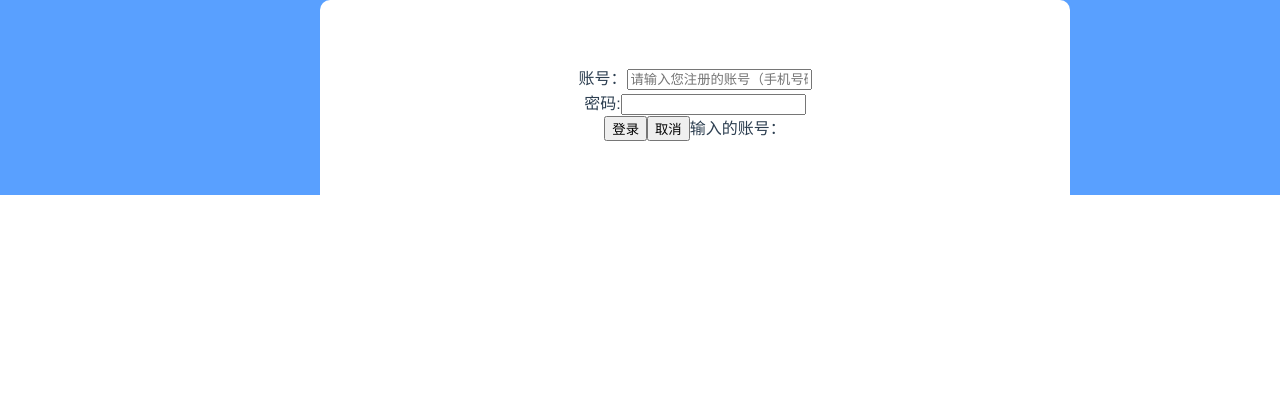
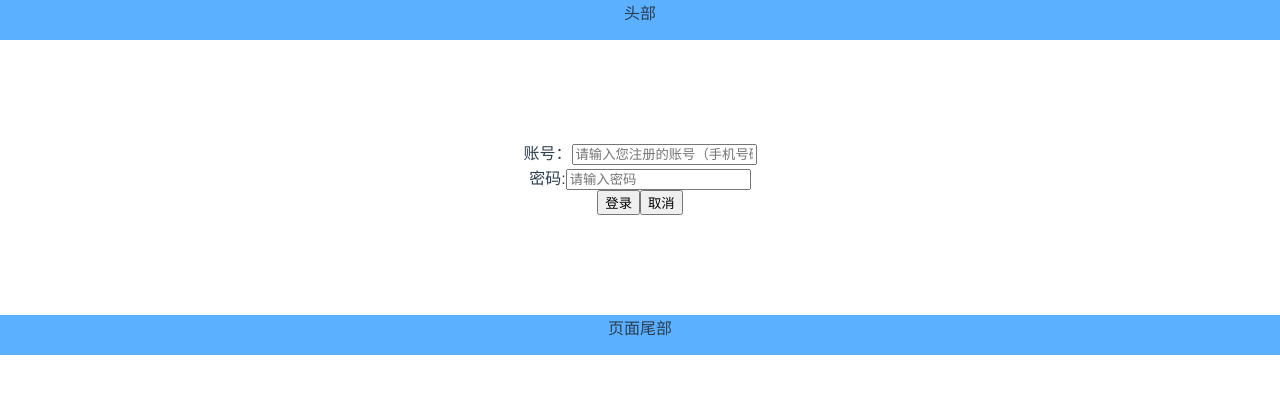
Before and after one commit to Amber-Xu-xuan/huipin_frontend, a Vue app: page / in a window 1280 px wide. Shown: the top 394 px of the page. Built offline with nearby package versions, Linux system fonts and the light colour scheme; what vue-resource would draw is missing.

Commit message:
利用axios进行前后端整合测试

```diff
--- a/src/components/Header.vue
+++ /dev/null
@@ -1,28 +0,0 @@
-<template>
-    <div class="header">
-      <span><i class="" ></i></span>
-      <a href="#">首页</a>
-      <a href="#">招聘会</a>
-      <a href="#">帮助</a>
-    </div>
-</template>
-
-<script>
-export default {
-  name: 'Header'
-}
-</script>
-
-<style scoped>
-.header{
-  background-color: #5bb0ff;
-  height: 2.5rem;
-}
-a{
-  text-decoration: none;
-  color: #fff;
-  font-size: 16px;
-  float: right;
-  margin: 5px;
-}
-</style>
--- a/src/components/Login.vue
+++ b/src/components/Login.vue
@@ -1,38 +1,54 @@
 <template>
-  <el-row type="flex" justify="center" class="login-container">
-    <el-col :span="12" :xs="24" :sm="12" :md="12">
-      <div class="login-content">
+  <div>
+    <ZPHeader></ZPHeader>
     <form>
-          <label for="account">账号：</label><input type="text" v-model="account" id="account" placeholder="请输入您注册的账号（手机号码）"/>
+      <label for="account">账号：</label><input type="text" v-model="loginInfoVo.phone" id="account" placeholder="请输入您注册的账号（手机号码）"/>
       <div>
-            <label for="password">密码:</label><input type="password" v-model="password" id="password" value=""/>
+        <label for="password">密码:</label><input type="password" v-model="loginInfoVo.password" id="password" value="" placeholder="请输入密码"/>
       </div>
       <button @click="login">登录</button>
-          <button @onClick="exit" type="reset">取消</button>
-          <span>输入的账号：</span>{{account}}
+      <button type="reset">取消</button>
     </form>
+    <ZPFooter></ZPFooter>
+  <!--<el-row type="flex" justify="center" class="login-container">-->
+    <!--<el-col :span="12" :xs="24" :sm="12" :md="12">-->
+      <!--<div class="login-content">-->
+       <!---->
+      <!--</div>-->
+    <!--</el-col>-->
+  <!--</el-row>-->
   </div>
-    </el-col>
-  </el-row>
-
 </template>
 
 <script>
+import ZPHeader from './ZPHeader'
+import ZPFooter from './ZPFooter'
 export default {
   name: 'login',
+  components: {ZPFooter, ZPHeader},
   data () {
     return {
-      account: '',
+      loginInfoVo: {
+        phone: '',
         password: ''
+      },
+      responseResult: []
     }
   },
   methods: {
     login () {
-      console.log(this.data.account)
-      this.$router.push('/usercenter?userId=22')
-    },
-    exit () {
-      //
+      this.$axios.post('/candidate/login', {
+        phone: this.loginInfoVo.phone,
+        password: this.loginInfoVo.password
+      }).then(
+        successResponse => {
+          this.responseResult = JSON.stringify(successResponse.data)
+          if (successResponse.data.code === 200) {
+            // 当验证成功后跳转到用户中心
+            this.$router.replace({path: '/usercenter'})
+          }
+        }
+      )
     }
   }
 }
--- a/src/components/Usercenter.vue
+++ b/src/components/Usercenter.vue
@@ -1,16 +1,26 @@
 <template>
-<el-container>
-  <el-header class="yellow">header</el-header>
-  <el-container>
-  <el-aside class="red">aside</el-aside>
-  <el-main class="green">main</el-main>
-  </el-container>
-</el-container>
+<!--<el-container>-->
+  <!--<el-header class="yellow">header</el-header>-->
+  <!--<el-container>-->
+  <!--<el-aside class="red">aside</el-aside>-->
+  <!--<el-main class="green">main</el-main>-->
+  <!--</el-container>-->
+<!--</el-container>-->
+  <div>
+    <ZPHeader></ZPHeader>
+    <div>
+      这是首页，嘻嘻嘻。
+    </div>
+    <ZPFooter></ZPFooter>
+  </div>
 </template>
 
 <script>
+import ZPHeader from './ZPHeader'
+import ZPFooter from './ZPFooter'
 export default {
-  name: 'usercenter'
+  name: 'usercenter',
+  components: {ZPHeader, ZPFooter}
 }
 </script>
 
--- /dev/null
+++ b/src/components/ZPFooter.vue
@@ -0,0 +1,18 @@
+<template>
+    <div class="footer">
+      页面尾部
+    </div>
+</template>
+
+<script>
+export default {
+  name: 'ZPFooter'
+}
+</script>
+<style scoped>
+.footer{
+    background-color: #5bb0ff;
+    height: 2.5rem;
+  margin-top: 100px;
+  }
+</style>
--- /dev/null
+++ b/src/components/ZPHeader.vue
@@ -0,0 +1,19 @@
+<template>
+    <div class="header">
+      头部
+    </div>
+</template>
+
+<script>
+export default {
+  name: 'ZPHeader'
+}
+</script>
+<style scoped>
+.header{
+  width: 100%;
+  background-color: #5bb0ff;
+  height: 2.5rem;
+  margin-bottom: 100px;
+}
+</style>
--- a/src/main.js
+++ b/src/main.js
@@ -3,6 +3,8 @@
 import Vue from 'vue'
 import App from './App'
 import router from './router'
+// 懒加载
+import VueLazyLoad from 'vue-lazyload'
 // 导入Element
 import ElementUI from 'element-ui'
 import 'element-ui/lib/theme-chalk/index.css'
@@ -10,18 +12,23 @@ import 'element-ui/lib/theme-chalk/index.css'
 import locale from 'element-ui/lib/locale/lang/en'
 // 引入jQuery
 // import $ from 'jquery'
+
 // 引入axios
-import axios from 'axios'
+// import axios from 'axios'
+// 引用axios，并设置基础URL为后端服务api地址
+var axios = require('axios')
+axios.defaults.baseURL = 'https://localhost:8443/api'
+// 将API方法绑定到全局
+Vue.prototype.axios = axios
+// Vue.prototype.qs = Qs
+Vue.config.productionTip = false
 // QS是axios库中带的，不需要我们再npm安装一个
-import Qs from 'qs'
+// import Qs from 'qs'
 // 懒加载
-import VueLazyLoad from 'vue-lazyload'
 Vue.use(VueLazyLoad, {
   loading: '/static/loading-svg/loading.svg'
 })
-Vue.prototype.axios = axios
-Vue.prototype.qs = Qs
-Vue.config.productionTip = false
+
 Vue.use(ElementUI, {locale})
 
 /* eslint-disable no-new */
--- a/src/views/JobsList.vue
+++ b/src/views/JobsList.vue
@@ -65,7 +65,7 @@
 <script>
 
 import './../assets/css/base.css'
-import NavHeader from '@/components/Header'
+import NavHeader from '@/components/ZPHeader'
 export default {
   name: 'JobsList',
   data () {
```
Also changed, not shown: config/index.js (+9 -1 lines), .eslintrc.js, 2 other files (tests, documents, lock files or other folders). Lines whose indentation alone changed are shown as unchanged.
